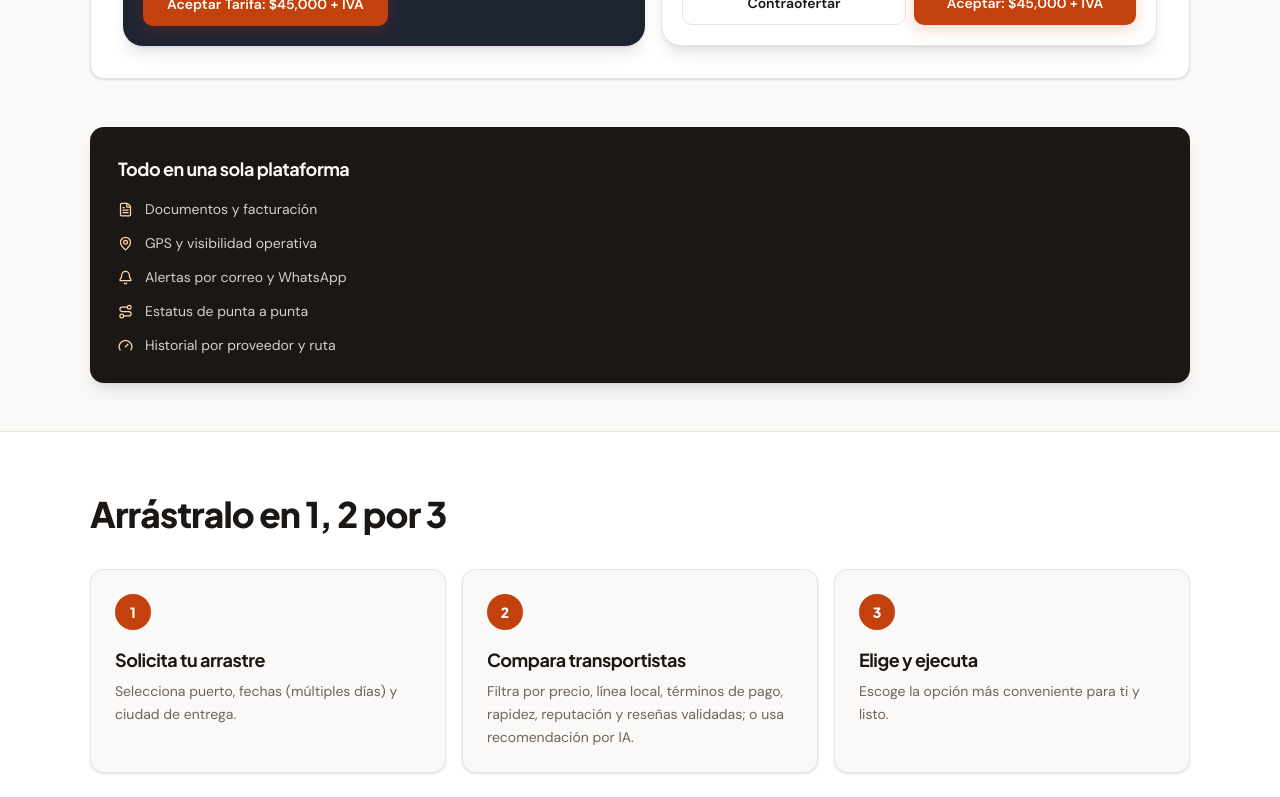
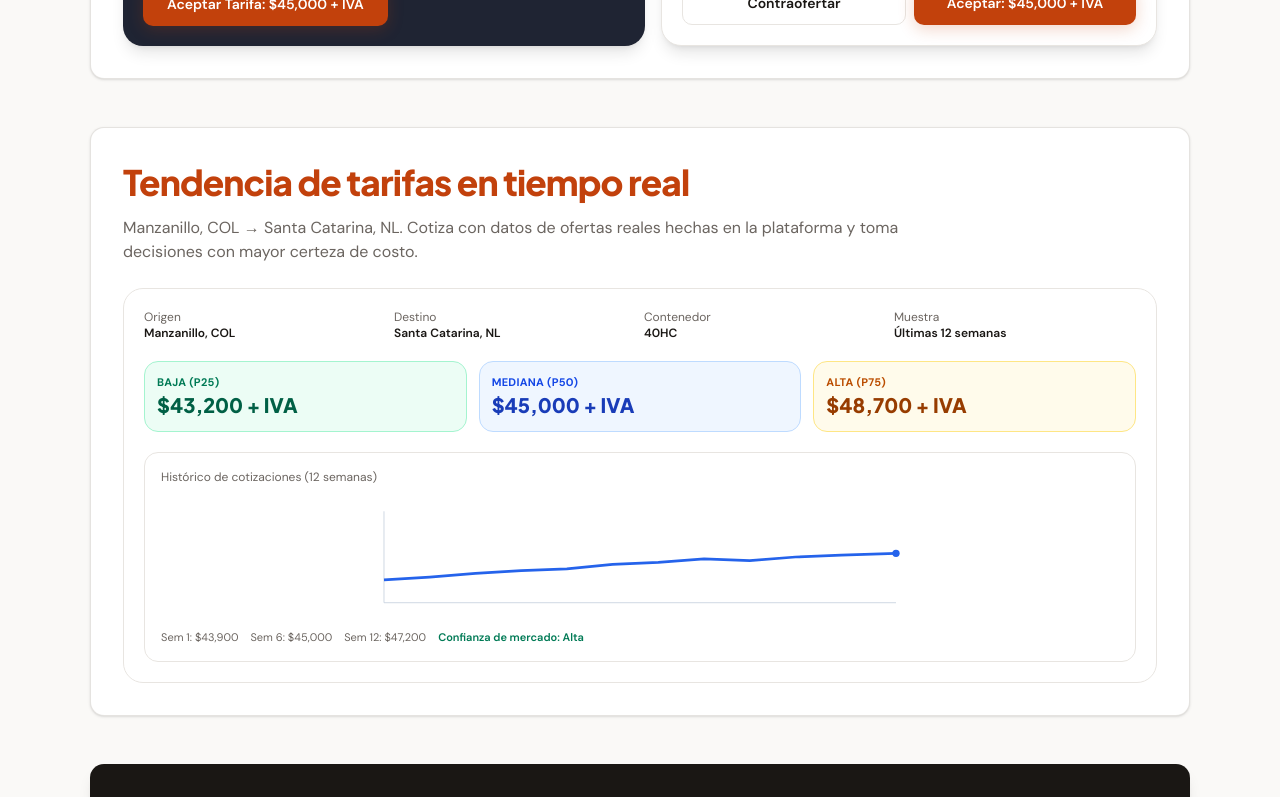
Before and after one commit to apollo-ex/arrastralo, a Next.js app: page /landing in a window 1280 px wide. Shown: the part 2200-2997 px from the top of the page. Built offline with nearby package versions, Linux system fonts and the light colour scheme.

Commit message:
Add pricing trend mock for Manzanillo to Santa Catarina based on platform quotes

```diff
--- a/app/landing/page.tsx
+++ b/app/landing/page.tsx
@@ -256,6 +256,69 @@ export default function LandingPage() {
         </div>
       </section>
 
+      {/* ── Rate trend mock ─────────────────────────── */}
+      <section className="px-4 sm:px-6 pb-10 sm:pb-12">
+        <div className="max-w-[1100px] mx-auto">
+          <Card className="overflow-hidden border-warm-300/60">
+            <CardContent className="p-6 sm:p-8">
+              <h3 className="font-display text-[clamp(1.4rem,3vw,2.2rem)] font-extrabold tracking-tight text-primary leading-tight">
+                Tendencia de tarifas en tiempo real
+              </h3>
+              <p className="text-sm sm:text-base text-muted-foreground mt-3 max-w-[830px]">
+                Manzanillo, COL → Santa Catarina, NL. Cotiza con datos de ofertas reales hechas en la plataforma y toma decisiones con mayor certeza de costo.
+              </p>
+
+              <div className="mt-6 rounded-xl border border-border bg-card p-4 sm:p-5">
+                <div className="grid gap-2 sm:grid-cols-4 text-xs">
+                  <div><span className="text-muted-foreground">Origen</span><p className="font-semibold">Manzanillo, COL</p></div>
+                  <div><span className="text-muted-foreground">Destino</span><p className="font-semibold">Santa Catarina, NL</p></div>
+                  <div><span className="text-muted-foreground">Contenedor</span><p className="font-semibold">40HC</p></div>
+                  <div><span className="text-muted-foreground">Muestra</span><p className="font-semibold">Últimas 12 semanas</p></div>
+                </div>
+
+                <div className="mt-5 grid gap-3 sm:grid-cols-3">
+                  <div className="rounded-lg border border-emerald-200 bg-emerald-50 p-3">
+                    <p className="text-[11px] uppercase tracking-wide text-emerald-700 font-bold">Baja (P25)</p>
+                    <p className="font-display text-xl font-extrabold text-emerald-800">$43,200 + IVA</p>
+                  </div>
+                  <div className="rounded-lg border border-blue-200 bg-blue-50 p-3">
+                    <p className="text-[11px] uppercase tracking-wide text-blue-700 font-bold">Mediana (P50)</p>
+                    <p className="font-display text-xl font-extrabold text-blue-800">$45,000 + IVA</p>
+                  </div>
+                  <div className="rounded-lg border border-amber-200 bg-amber-50 p-3">
+                    <p className="text-[11px] uppercase tracking-wide text-amber-700 font-bold">Alta (P75)</p>
+                    <p className="font-display text-xl font-extrabold text-amber-800">$48,700 + IVA</p>
+                  </div>
+                </div>
+
+                <div className="mt-5 rounded-lg border border-border bg-white p-4">
+                  <p className="text-xs text-muted-foreground mb-2">Histórico de cotizaciones (12 semanas)</p>
+                  <div className="h-32 relative">
+                    <svg viewBox="0 0 600 140" className="w-full h-full">
+                      <line x1="20" y1="120" x2="580" y2="120" stroke="#cbd5e1" strokeWidth="1" />
+                      <line x1="20" y1="20" x2="20" y2="120" stroke="#cbd5e1" strokeWidth="1" />
+                      <polyline
+                        fill="none"
+                        stroke="#2563eb"
+                        strokeWidth="3"
+                        points="20,95 70,92 120,88 170,85 220,83 270,78 320,76 370,72 420,74 470,70 520,68 580,66"
+                      />
+                      <circle cx="580" cy="66" r="4" fill="#2563eb" />
+                    </svg>
+                  </div>
+                  <div className="mt-2 text-[11px] text-muted-foreground flex flex-wrap gap-x-3 gap-y-1">
+                    <span>Sem 1: $43,900</span>
+                    <span>Sem 6: $45,000</span>
+                    <span>Sem 12: $47,200</span>
+                    <span className="text-emerald-700 font-semibold">Confianza de mercado: Alta</span>
+                  </div>
+                </div>
+              </div>
+            </CardContent>
+          </Card>
+        </div>
+      </section>
+
       {/* ── Platform features ───────────────────────── */}
       <section className="px-4 sm:px-6 pb-10 sm:pb-12">
         <div className="max-w-[1100px] mx-auto">
```
